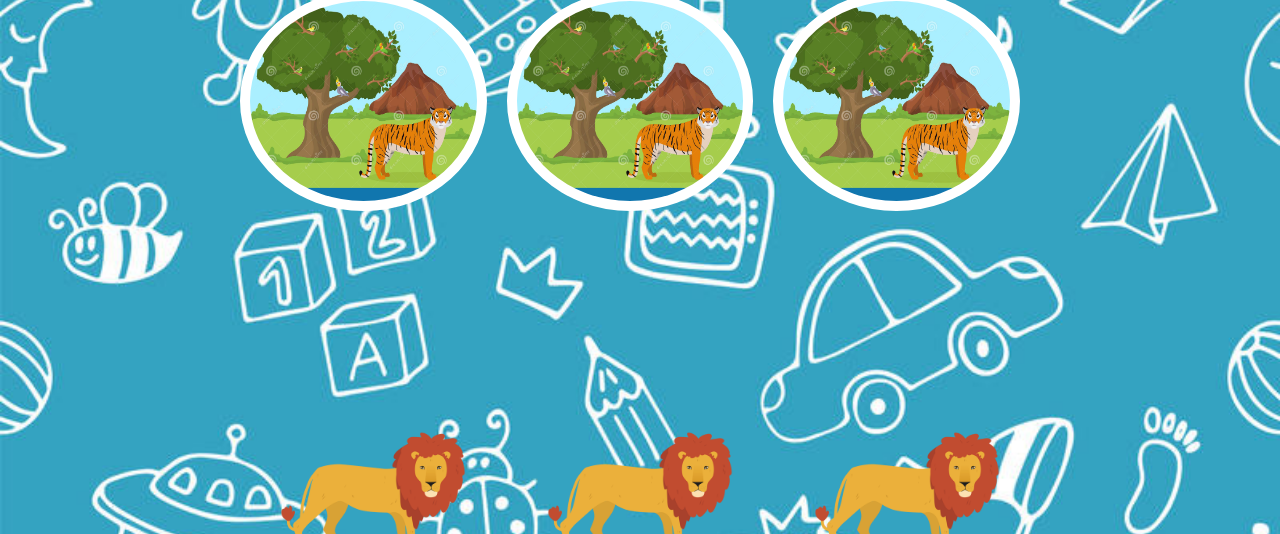
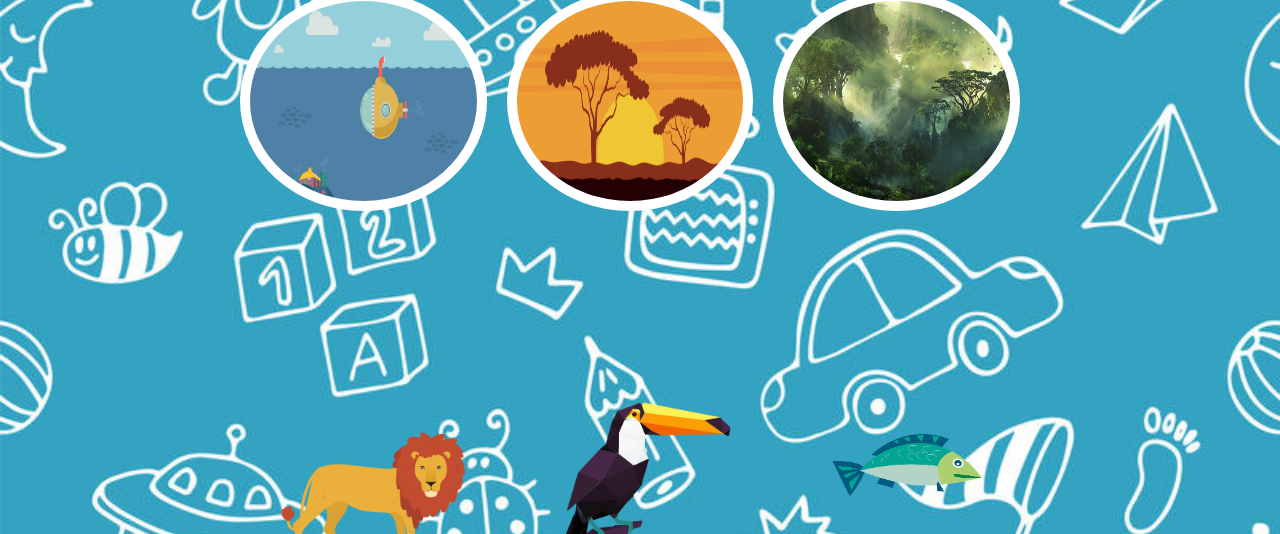
Before and after one commit to ProgramacionWeb-UAA/MiniProyecto-Tecnologias-web-, a plain HTML site: page Proyecto/pantalla.html in a window 1280 px wide. Shown: the part 59-593 px from the top of the page. Drawn offline with Linux system fonts and the light colour scheme; some icons are missing; a web font is replaced by a local one.

Commit message:
modificaciones en la pantalla principal del juego y en su js que lo manipula, ademas imagenes agregadas

```diff
--- a/Proyecto/js/juego.js
+++ b/Proyecto/js/juego.js
@@ -4,23 +4,79 @@ var contador_s=0;
 var contador_m=0;
 var contador_h=0;
 var band = false;
-function acomodaElementos(vec){
+
+var misAnimalitos = [
+    {nombre:'Pingüino',imagen:'./imagenes/animalitos/pinguino.png',sonido:'../audios/pinguino.mp3',habitat:'./imagenes/habitats/Polo.jpg'},
+    {nombre:'Pez',imagen:'./imagenes/animalitos/pez.png',sonido:'../audios/pez.mp3',habitat:'./imagenes/habitats/Mar.jpg'},
+    {nombre:'Leon',imagen:'./imagenes/animalitos/leon.png',sonido:'../audios/leon.mp3',habitat:'./imagenes/habitats/Sabana.jpg'},
+    {nombre:'Ornitorrinco',imagen:'./imagenes/animalitos/ornitorringo.png',sonido:'../audios/ornitorrinco.mp3',habitat:'./imagenes/habitats/Rios.jpg'},
+    {nombre:'Conejo',imagen:'./imagenes/animalitos/conejito.png',sonido:'../audios/conejo.mp3',habitat:'./imagenes/habitats/Sabana.jpg'},
+    {nombre:'Suricato',imagen:'./imagenes/animalitos/suricata.png',sonido:'../audios/suricata.mpeg',habitat:'./imagenes/habitats/Sabana.jpg'},
+    {nombre:'Delfin',imagen:'./imagenes/animalitos/delfin.png',sonido:'../audios/delfin.mp3',habitat:'./imagenes/habitats/Mar.jpg'},
+    {nombre:'Oso polar',imagen:'./imagenes/animalitos/oso_polar.png',sonido:'../audios/oso_polar.mp3',habitat:'./imagenes/habitats/Polo.jpg'},
+    {nombre:'Tucan',imagen:'./imagenes/animalitos/tucan.png',sonido:'../audios/tucan.mp3',habitat:'./imagenes/habitats/Selva.jpg'}
+
+];
+var vecJuego = [];
+// funcion que se encarga de acomodar las habitat y los Animalitos
+// es importante señalar que para identificar y validar los animalitos(img)
+// con sus habitat(div) se añaden clases con un numero que coincide entre
+// animalitos(img) y su habitat correspondiente
+function acomodaElementos(j){
     var image = new Image();
-    image.src='./imagenes/prueba.jpg';
+
     var hab1 =  $("h-1");
     var hab2 =  $("h-2");
     var hab3 =  $("h-3");
-    var array = [1,2,3];
-    array=shuffle(array);
-    hab1.style.backgroundImage='url('+"./imagenes/prueba.jpg"+')';
+
+    var ani1 = $('img');
+    var ani2 = $('img2');
+    var ani3 = $('img3');
+
+
+    var array = [j,j+1,j+2];
+
+
+    shuffle(array);
+    num = array[0];
+
+
+    image.src=vecJuego[num].habitat;
+
+    hab1.style.backgroundImage='url("'+image.src+'")';
     hab1.style.backgroundRepeat='no-repeat';
     hab1.style.backgroundSize='100% 100%';
-    hab2.style.backgroundImage='url('+"./imagenes/prueba.jpg"+')';
+    hab1.classList.add(''+array[0]);
+    num = array[1];
+    image.src=vecJuego[num].habitat;
+
+    hab2.style.backgroundImage='url('+image.src+')';
     hab2.style.backgroundRepeat='no-repeat';
     hab2.style.backgroundSize='100% 100%';
-    hab3.style.backgroundImage='url('+"./imagenes/prueba.jpg"+')';
+    hab2.classList.add(''+array[1]+'');
+    num = array[2];
+    image.src=vecJuego[num].habitat;
+    hab3.style.backgroundImage='url('+image.src+')';
     hab3.style.backgroundRepeat='no-repeat';
     hab3.style.backgroundSize='100% 100%';
+    hab3.classList.add(''+array[2]+'');
+
+    ani1.src = vecJuego[0].imagen;
+    ani1.classList.add(''+j+'');
+    ani1.nextSibling.innerHTML = vecJuego[0].nombre;
+
+    ani2.src = vecJuego[1].imagen;
+    ani2.classList.add(''+(j+1)+'');
+    ani2.nextSibling.innerHTML = vecJuego[1].nombre;
+
+
+    ani3.src = vecJuego[2].imagen;
+    ani3.classList.add(''+(j+2)+'');
+    ani3.nextSibling.innerHTML = vecJuego[2].nombre;
+
+
+
+
 
 }
 
@@ -83,26 +139,15 @@ function drop(e){
 }
 function generaRnd(){
 
-    var misAnimalitos = [
-        {nombre:'Pingüino',imagen:'',sonido:'',habitat:''},
-        {nombre:'Pez',imagen:'',sonido:'',habitat:''},
-        {nombre:'Leon',imagen:'',sonido:'',habitat:''},
-        {nombre:'Ornitorrinco',imagen:'',sonido:'',habitat:''},
-        {nombre:'Conejo',imagen:'',sonido:'',habitat:''},
-        {nombre:'Suricato',imagen:'',sonido:'',habitat:''},
-        {nombre:'Tiburon',imagen:'',sonido:'',habitat:''},
-        {nombre:'Oso polar',imagen:'',sonido:'',habitat:''},
-        {nombre:'Tucan',imagen:'',sonido:'',habitat:''}
 
-    ];
 
-    var vecJuego = [ ];
     var i=0;
     do{
-        var obj = misAnimalitos[Math.floor(Math.random*10)];
+        let obj = misAnimalitos[Math.floor(Math.random() * 9)];
         if(!(vecJuego.includes(obj))){
             vecJuego.push(obj);
             i++;
+
         }else{
 
         }
@@ -111,8 +156,11 @@ function generaRnd(){
     }while(i<6);
 
 
+     acomodaElementos(0);
+
 
 }
+
 function informacion(){
     var band2;
     var ins="Arrastra a los animalitos hacia las habitat que le corresponden.";
@@ -145,9 +193,8 @@ function informacion(){
 
 }
 function inicia(){
-
+    generaRnd();
     activa();
-      acomodaElementos("hi");
 
 }
 
--- a/Proyecto/pantalla.html
+++ b/Proyecto/pantalla.html
@@ -12,7 +12,7 @@
     <link rel="stylesheet" href="./alertifyjs/css/alertify.min.css" >
     <link rel="stylesheet" href="./alertifyjs/css/themes/default.min.css">
     <script src="./alertifyjs/alertify.min.js"></script>
-
+    <link rel="icon" type="image/png" href="./imagenes/favicon.png"/>
 </head>
 <body>
     <main>
@@ -45,13 +45,13 @@
             </div>
             <div class="sub-contenedor">
                 <div class="contenedor-animalitos">
-                    <img id="img" src="./imagenes/animalitos/prueba leon.png" alt="" draggable="true" ondragstart="dragstart(event)" ondragend="dragend(event)"><p id="animalito1">Leon</p>
+                    <img id="img" src="" alt="" draggable="true" ondragstart="dragstart(event)" ondragend="dragend(event)"><p id="animalito1"></p>
                 </div>
                 <div class="contenedor-animalitos">
-                    <img id="img2" src="./imagenes/animalitos/prueba leon.png" alt="" draggable="true" ondragstart="dragstart(event)" ondragend="dragend(event)"><p id="nom-ani-2">leon</p>
+                    <img id="img2" src="" alt="" draggable="true" ondragstart="dragstart(event)" ondragend="dragend(event)"><p id="nom-ani-2"></p>
                 </div>
                 <div class="contenedor-animalitos">
-                    <img id="img3" src="./imagenes/animalitos/prueba leon.png" alt="" draggable="true" ondragstart="dragstart(event)" ondragend="dragend(event)"><p id="nom-ani-3">leon</p>
+                    <img id="img3" src="" alt="" draggable="true" ondragstart="dragstart(event)" ondragend="dragend(event)"><p id="nom-ani-3"></p>
                 </div>
             </div>
         </div>
```
Also changed, not shown: Proyecto/imagenes/animalitos/conejito.png (added), Proyecto/imagenes/animalitos/delfin.png (added), Proyecto/imagenes/animalitos/leon.png (renamed from Proyecto/imagenes/animalitos/prueba leon.png), Proyecto/imagenes/animalitos/ornitorringo.png (added), Proyecto/imagenes/animalitos/oso_polar.png (added), Proyecto/imagenes/animalitos/pez.png (added), Proyecto/imagenes/animalitos/pinguino.png (added), Proyecto/imagenes/animalitos/suricata.png (added), Proyecto/imagenes/animalitos/tucan.png (added), Proyecto/imagenes/favicon.png (added), Proyecto/imagenes/habitats/Mar.jpg (added), Proyecto/imagenes/habitats/Polo.jpg (added), Proyecto/imagenes/habitats/Rios.jpg (added), Proyecto/imagenes/habitats/Sabana.jpg (added), 1 more files, 1 other file.
